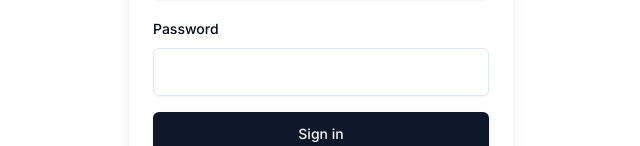
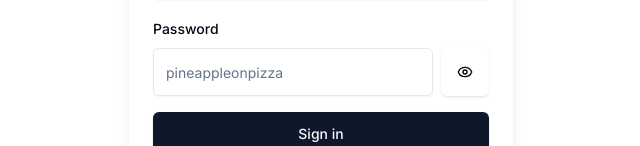
Before and after one commit to DevSrijit/keepthing, a Next.js app: page / in a window 1280 px wide. Shown: the part 360-506 px from the top of the page, without its empty margins (319-959 px from the left). Built offline with nearby package versions, Linux system fonts and the light colour scheme; no server answers.

Commit message:
[FEAT]: Add password visibility toggle and update placeholder text

```diff
--- a/src/app/(auth)/page.tsx
+++ b/src/app/(auth)/page.tsx
@@ -11,8 +11,10 @@ import { Icons } from "@/components/icons";
 import { Separator } from "@/components/ui/separator";
 import { account, ID, OAuthProvider } from "@/lib/appwrite";
 import Image from "next/image";
-import { motion, AnimatePresence } from "framer-motion";
+import { motion, AnimatePresence, color } from "framer-motion";
 import { getAuthError } from "@/lib/auth-errors";
+import { EyeIcon, EyeOffIcon } from "lucide-react";
+import { cn } from "@/lib/utils";
 
 type AuthMode = "signin" | "signup";
 
@@ -25,6 +27,7 @@ export default function AuthPage() {
   const [name, setName] = useState("");
   const [error, setError] = useState<string | null>(null);
   const [showForgotPassword, setShowForgotPassword] = useState(false);
+  const [showPassword, setShowPassword] = useState(false);
 
   // New state to handle hero text animation completion.
   const [heroTextDone, setHeroTextDone] = useState(false);
@@ -170,7 +173,7 @@ export default function AuthPage() {
                         <Label htmlFor="name">Name</Label>
                         <Input
                           id="name"
-                          placeholder="John Doe"
+                          placeholder="Jane Hopper"
                           value={name}
                           onChange={(e) => setName(e.target.value)}
                           disabled={isLoading}
@@ -197,15 +200,31 @@ export default function AuthPage() {
 
                   <div className="space-y-2">
                     <Label htmlFor="password">Password</Label>
+                    <div className="flex flex-row space-x-2">
                       <Input
                         id="password"
-                      type="password"
+                        type={showPassword ? "text" : "password"}
                         value={password}
                         onChange={(e) => setPassword(e.target.value)}
                         disabled={isLoading}
                         required
                         className="h-12 bg-background/50"
+                        placeholder="pineappleonpizza"
                       />
+                      <Button
+                        type="button"
+                        onClick={() => setShowPassword(!showPassword)}
+                        className="h-12 w-12 bg-transparent hover:bg-slate-200"
+                      >
+                        {
+                          showPassword ? (
+                          <EyeOffIcon className="text-black" />
+                          ) : (
+                          <EyeIcon className="text-black" />
+                          )
+                        }
+                      </Button>
+                    </div>
                   </div>
 
                   <Button
```
Lines whose indentation alone changed are shown as unchanged.
